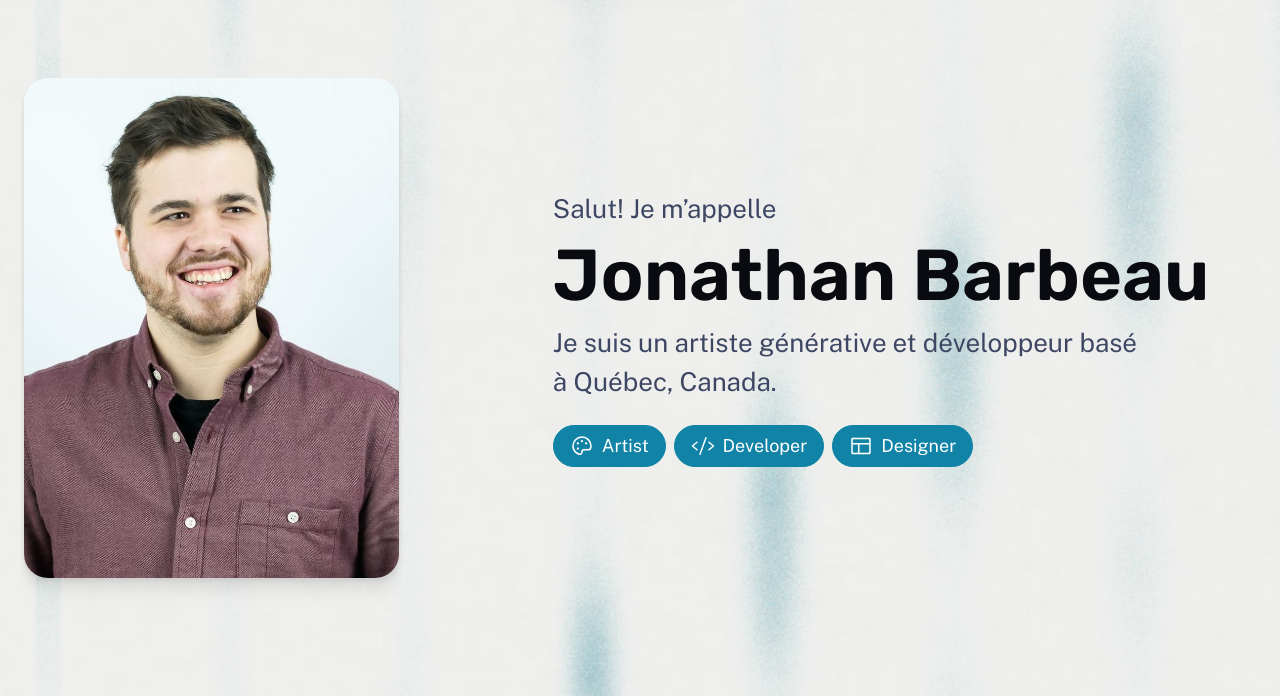
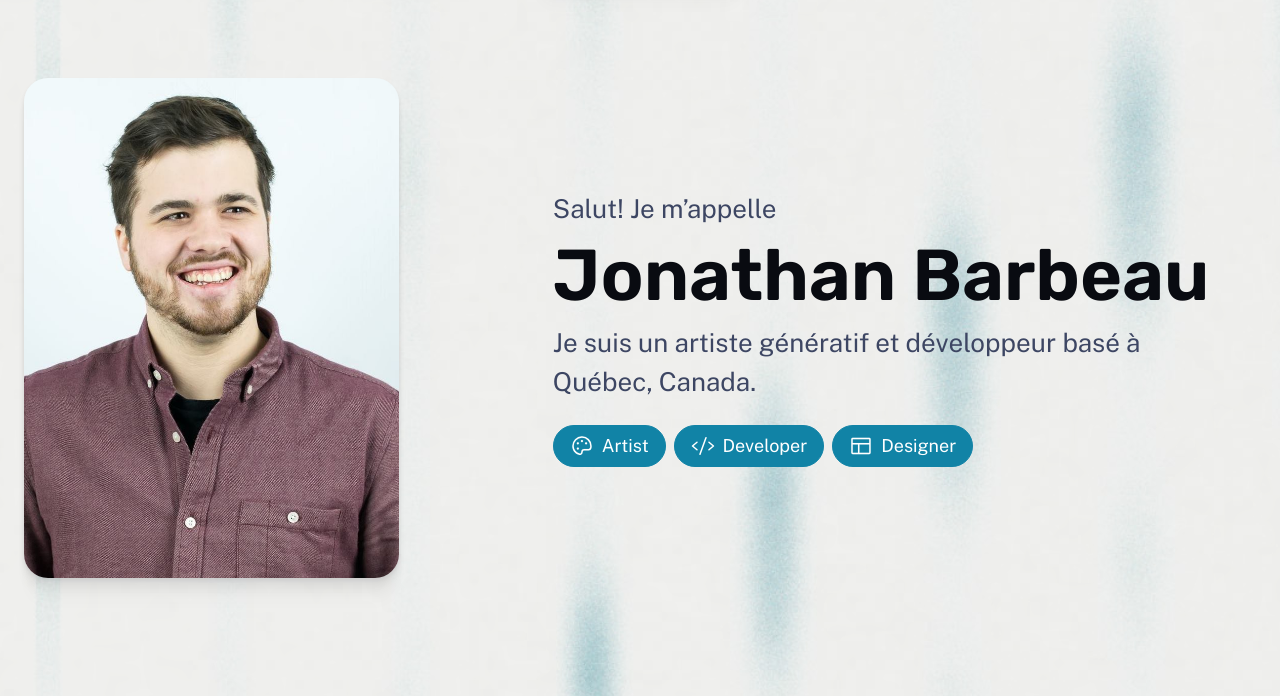
Before and after one commit to jobarbo/jbarbeau.art, an Astro site: page / in a window 1280 px wide. Shown: the part 104-800 px from the top of the page. Built offline with nearby package versions, Linux system fonts and the light colour scheme; Astro itself is replaced by a stand-in of ours.

Commit message:
typo fix

```diff
--- a/src/pages/index.astro
+++ b/src/pages/index.astro
@@ -59,7 +59,7 @@ const web3Marketplace = [
 				<Hero
 					topline='Salut! Je m’appelle'
 					title=' Jonathan Barbeau'
-					tagline='Je suis un artiste générative et développeur basé à Québec, Canada.'
+					tagline='Je suis un artiste génératif et développeur basé à Québec, Canada.'
 					align='start'
 				>
 					<div class='roles'>
```
